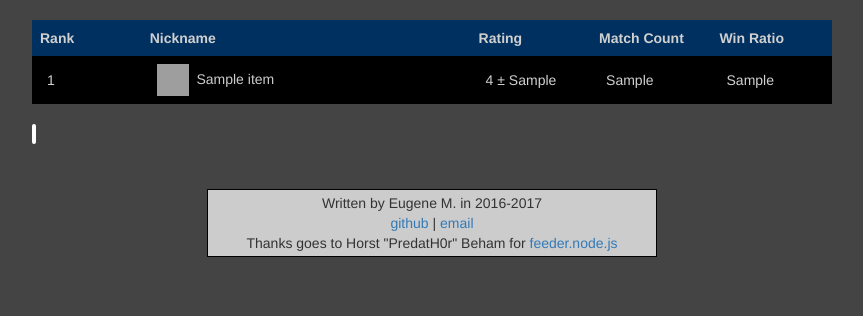
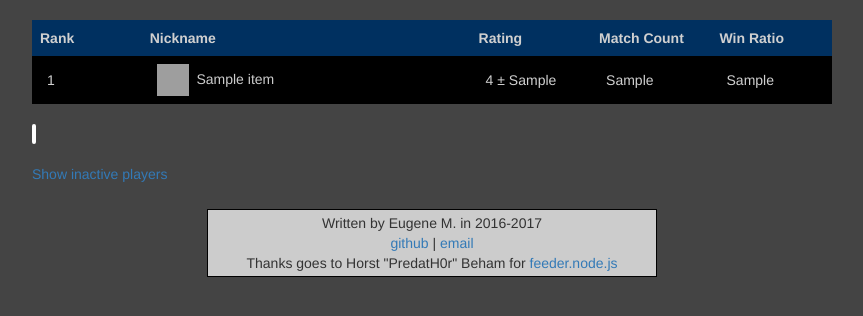
Before and after one commit to em92/quakelive-local-ratings, a Flask app: template templates/ratings_list.html in a window 1280 px wide. Shown: the top 316 px of the page, without its empty margins (208-1071 px from the left). Run offline with Flask 2, Linux system fonts and the light colour scheme; the template is opened without the code that fills it: most values are stand-ins (such as "Sample title", 1, 10 or a date in 2020); some libraries are stand-ins or nearby versions; grey boxes are pictures that could not be loaded.

Commit message:
/ratings: added show_inactive option

```diff
--- a/main.py
+++ b/main.py
@@ -42,9 +42,12 @@ def http_root(gametype = None, page = 0):
 def http_rating_gametype_page(gametype, page = 0):
   if type(gametype) is str:
     gametype = gametype.lower()
-  return render_template("ratings_list.html", **rating.get_list( gametype, page ),
+  show_inactive = request.args.get("show_inactive", False, type=bool)
+  return render_template("ratings_list.html", **rating.get_list( gametype, page, show_inactive ),
     gametype = gametype,
     current_page = page,
+    show_inactive = show_inactive,
+    page_suffix = ("?show_inactive=yes" if show_inactive else ""),
     page_prefix = "/ratings/" + gametype
   )
 
--- a/rating.py
+++ b/rating.py
@@ -148,7 +148,7 @@ def is_tdm2v2(data):
   return data["game_meta"]["G"] == "tdm" and len(data["players"]) == 4
 
 
-def get_list(gametype, page):
+def get_list(gametype, page, show_inactive = False):
 
   try:
     gametype_id = GAMETYPE_IDS[ gametype ];
@@ -164,7 +164,7 @@ def get_list(gametype, page):
     query = SQL_TOP_PLAYERS_BY_GAMETYPE + '''
     LIMIT %s
     OFFSET %s'''
-    cu.execute(query, [LAST_GAME_TIMESTAMPS[ gametype_id ]-KEEPING_TIME, gametype_id, cfg["player_count_per_page"], cfg["player_count_per_page"]*page])
+    cu.execute(query, [LAST_GAME_TIMESTAMPS[ gametype_id ]-KEEPING_TIME if show_inactive is False else 0, gametype_id, cfg["player_count_per_page"], cfg["player_count_per_page"]*page])
 
     result = []
     player_count = 0
--- a/templates/ratings_list.html
+++ b/templates/ratings_list.html
@@ -27,5 +27,11 @@
     </tr>{% endfor %}</tbody>
   </table>
   {% include "paginator.html" %}
+  <br>
+  <span>{% if show_inactive %}
+    <a href="{{ page_prefix }}">Hide inactive players</a>
+  {% else %}
+    <a href="{{ page_prefix }}/?show_inactive=yes">Show inactive players</a>
+  {% endif %}
 </div>
 {% endblock %}
```
